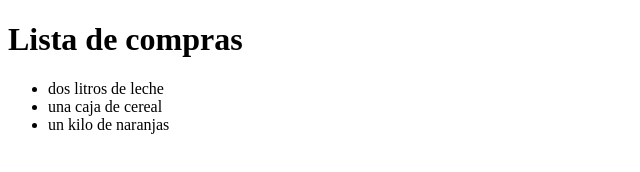
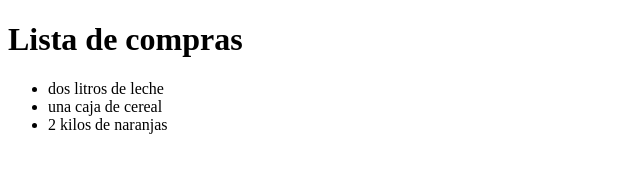
Before and after one commit to Constanzajsj/repocw, a plain HTML site: page index.html in a window 1280 px wide. Shown: the full height of the page, 0-640 px from the left. Drawn offline with Linux system fonts and the light colour scheme.

Commit message:
un kilo más de naranjas

```diff
--- a/index.html
+++ b/index.html
@@ -20,7 +20,7 @@
             una caja de cereal
         </li>
         <li>
-            un kilo de naranjas
+            2 kilos de naranjas
         </li>
     </ul>
 </body>
```
